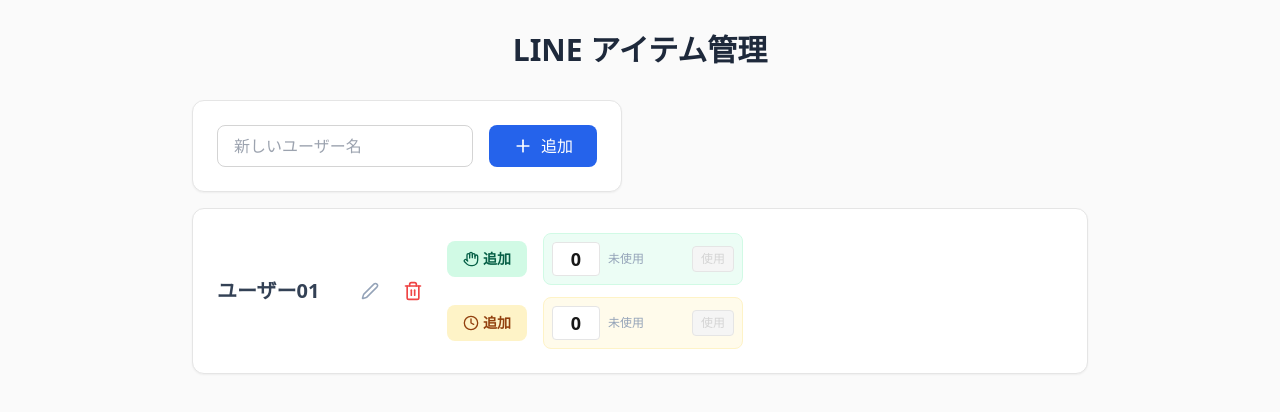
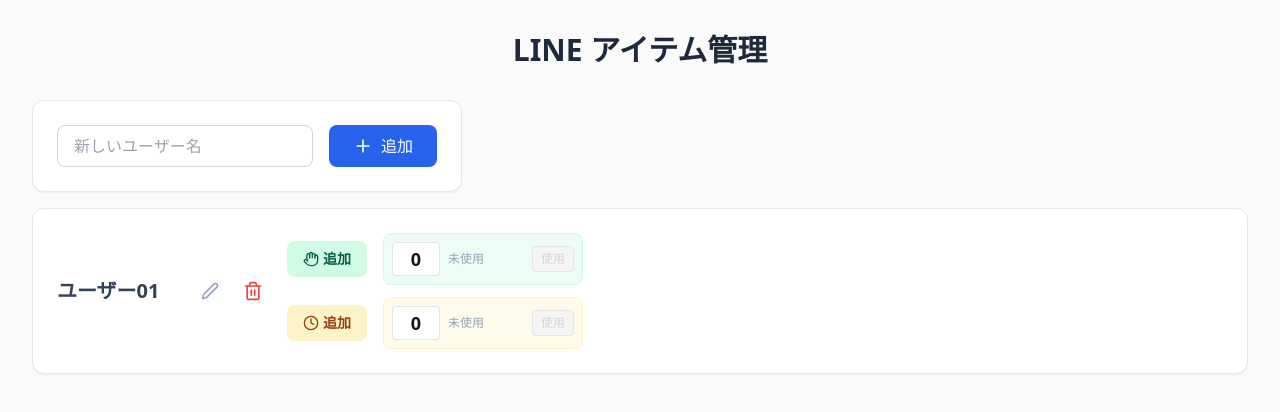
Before and after one commit to yo-hide/ItemMgtTool, a Next.js app: page / in a window 1280 px wide. Both pictures are taken after a click on the button "追加". Shown: the top 412 px of the page. Built offline with nearby package versions, Linux system fonts and the light colour scheme.

Commit message:
Trigger deployment to Cloud Run

```diff
--- a/src/app/globals.css
+++ b/src/app/globals.css
@@ -18,3 +18,16 @@
   background: var(--background);
   color: var(--foreground);
 }
+
+@layer utilities {
+  .no-scrollbar::-webkit-scrollbar {
+    display: none;
+  }
+
+  .no-scrollbar {
+    -ms-overflow-style: none;
+    /* IE and Edge */
+    scrollbar-width: none;
+    /* Firefox */
+  }
+}
--- a/src/app/page.tsx
+++ b/src/app/page.tsx
@@ -108,7 +108,7 @@
 
   return (
     <main className="min-h-screen p-8 bg-neutral-50 text-neutral-900 font-sans">
-      <div className="max-w-4xl mx-auto">
+      <div className="w-full mx-auto">
         <h1 className="text-3xl font-bold mb-8 text-center text-slate-800">LINE アイテム管理</h1>
 
         {/* User Addition Input */}
@@ -131,11 +131,11 @@
         </div>
 
         {/* Users List */}
-        <div className="space-y-6">
+        <div className="flex flex-col gap-6 w-full">
           {sortedUsers.map((user) => (
-            <div key={user.id} className="bg-white rounded-xl shadow-sm border border-neutral-200 p-6 flex flex-row items-center gap-4 overflow-x-auto">
+            <div key={user.id} className="bg-white rounded-xl shadow-sm border border-neutral-200 p-6 flex flex-wrap items-center gap-4">
               {/* Left Side: User Info & Actions */}
-              <div className="flex items-center gap-4 min-w-[200px] shrink-0">
+              <div className="flex items-center gap-4 min-w-[200px]">
                 <h2 className="text-xl font-bold text-slate-700 min-w-[120px]">{user.name}</h2>
                 <div className="flex gap-2">
                   <button
```
